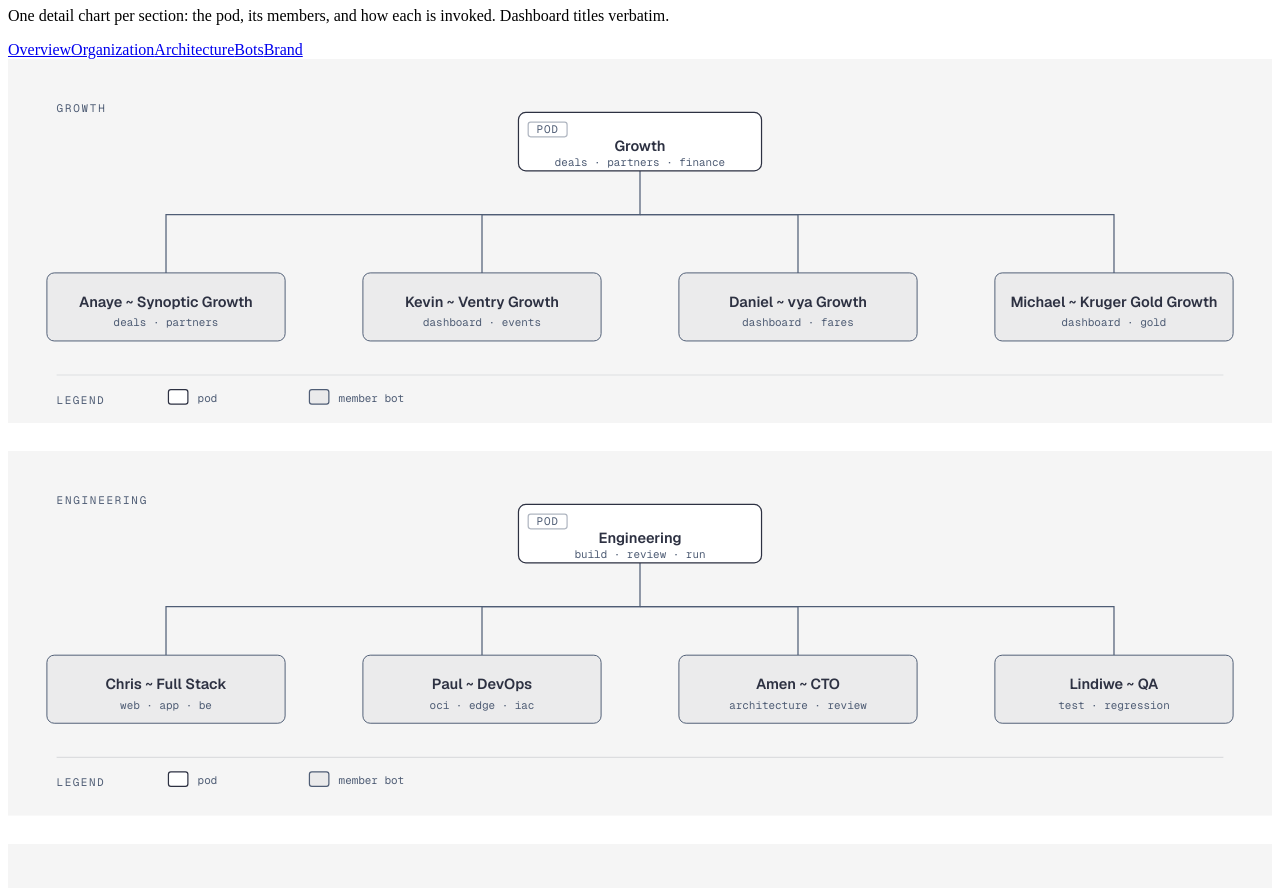
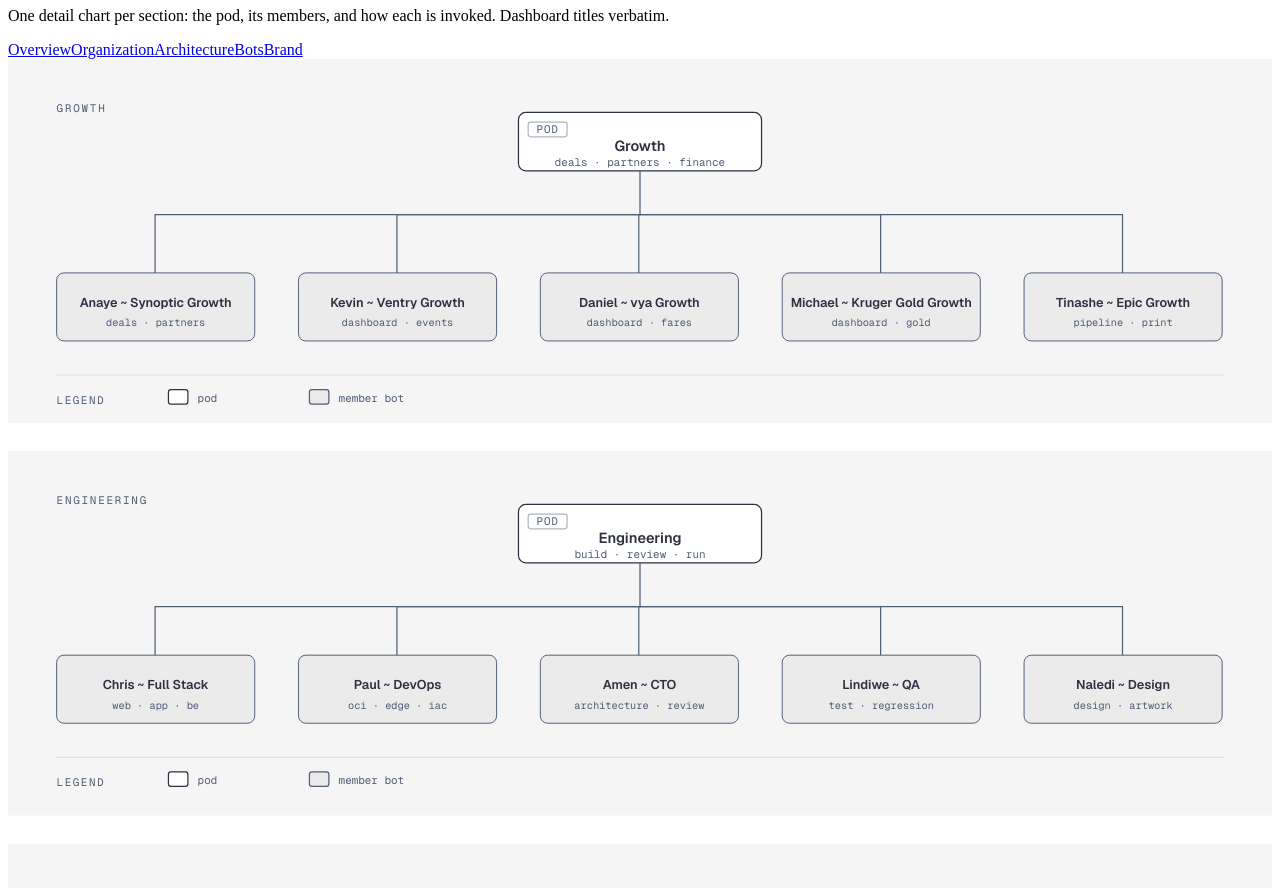
Before and after one commit to synoptic-agents/operations, a website built with Vite: page bots/index.html in a window 1280 px wide. Shown: the part 107-995 px from the top of the page. Built offline with nearby package versions, Linux system fonts and the light colour scheme.

Commit message:
ops: Epic Growth + Design seat icons; boards now twelve profiles

```diff
--- a/bots/index.html
+++ b/bots/index.html
@@ -13,7 +13,7 @@
   <div class="container">
     <div class="header">
       <p class="header-eyebrow">Synotech · Operations · Bots</p>
-      <h1>Ten profiles, three sections</h1>
+      <h1>Twelve profiles, three sections</h1>
       <p class="subtitle">One detail chart per section: the pod, its members, and how each is invoked. Dashboard titles verbatim.</p>
       <nav class="topnav"><a href="/operations/">Overview</a><a href="/operations/organization/">Organization</a><a href="/operations/topology/">Architecture</a><a href="/operations/bots/" class="on">Bots</a><a href="/operations/brand/">Brand</a></nav>
     </div>
@@ -23,15 +23,17 @@
         <rect width="1040" height="300" fill="#f5f5f5"/>
         <defs><marker id="arrow" markerWidth="8" markerHeight="6" refX="7" refY="3" orient="auto"><polygon points="0 0,8 3,0 6" fill="#4f5d75"/></marker></defs>
         <text x="40" y="44" fill="#4f5d75" font-family="'Geist Mono',monospace" font-size="9" letter-spacing=".16em">GROWTH</text>
-        <path d="M 520 92 L 520 128 L 130 128 L 130 176" fill="none" stroke="#4f5d75" stroke-width="1"/>
-        <path d="M 520 128 L 390 128 L 390 176" fill="none" stroke="#4f5d75" stroke-width="1"/>
-        <path d="M 520 128 L 650 128 L 650 176" fill="none" stroke="#4f5d75" stroke-width="1"/>
-        <path d="M 520 128 L 910 128 L 910 176" fill="none" stroke="#4f5d75" stroke-width="1"/>
+        <path d="M 520 92 L 520 128 L 121 128 L 121 176" fill="none" stroke="#4f5d75" stroke-width="1"/>
+        <path d="M 520 128 L 320 128 L 320 176" fill="none" stroke="#4f5d75" stroke-width="1"/>
+        <path d="M 520 128 L 519 128 L 519 176" fill="none" stroke="#4f5d75" stroke-width="1"/>
+        <path d="M 520 128 L 718 128 L 718 176" fill="none" stroke="#4f5d75" stroke-width="1"/>
+        <path d="M 520 128 L 917 128 L 917 176" fill="none" stroke="#4f5d75" stroke-width="1"/>
         <rect x="420" y="44" width="200" height="48" rx="6" fill="#f5f5f5"/><rect x="420" y="44" width="200" height="48" rx="6" fill="#ffffff" stroke="#2d3142"/><rect x="428" y="52" width="32" height="12" rx="2" fill="transparent" stroke="#4f5d75" opacity=".45"/><text x="444" y="61" fill="#4f5d75" font-family="'Geist Mono',monospace" font-size="9" text-anchor="middle" letter-spacing=".08em">POD</text><text x="520" y="76" fill="#2d3142" font-family="'Geist',sans-serif" font-size="12" font-weight="600" text-anchor="middle">Growth</text><text x="520" y="88" fill="#4f5d75" font-family="'Geist Mono',monospace" font-size="9" text-anchor="middle">deals · partners · finance</text>
-        <rect x="32" y="176" width="196" height="56" rx="6" fill="#f5f5f5"/><rect x="32" y="176" width="196" height="56" rx="6" fill="rgba(45,49,66,.05)" stroke="#4f5d75" stroke-width=".8"/><text x="130" y="204" fill="#2d3142" font-family="'Geist',sans-serif" font-size="12" font-weight="600" text-anchor="middle">Anaye ~ Synoptic Growth</text><text x="130" y="220" fill="#4f5d75" font-family="'Geist Mono',monospace" font-size="9" text-anchor="middle">deals · partners</text>
-        <rect x="292" y="176" width="196" height="56" rx="6" fill="#f5f5f5"/><rect x="292" y="176" width="196" height="56" rx="6" fill="rgba(45,49,66,.05)" stroke="#4f5d75" stroke-width=".8"/><text x="390" y="204" fill="#2d3142" font-family="'Geist',sans-serif" font-size="12" font-weight="600" text-anchor="middle">Kevin ~ Ventry Growth</text><text x="390" y="220" fill="#4f5d75" font-family="'Geist Mono',monospace" font-size="9" text-anchor="middle">dashboard · events</text>
-        <rect x="552" y="176" width="196" height="56" rx="6" fill="#f5f5f5"/><rect x="552" y="176" width="196" height="56" rx="6" fill="rgba(45,49,66,.05)" stroke="#4f5d75" stroke-width=".8"/><text x="650" y="204" fill="#2d3142" font-family="'Geist',sans-serif" font-size="12" font-weight="600" text-anchor="middle">Daniel ~ vya Growth</text><text x="650" y="220" fill="#4f5d75" font-family="'Geist Mono',monospace" font-size="9" text-anchor="middle">dashboard · fares</text>
-        <rect x="812" y="176" width="196" height="56" rx="6" fill="#f5f5f5"/><rect x="812" y="176" width="196" height="56" rx="6" fill="rgba(45,49,66,.05)" stroke="#4f5d75" stroke-width=".8"/><text x="910" y="204" fill="#2d3142" font-family="'Geist',sans-serif" font-size="12" font-weight="600" text-anchor="middle">Michael ~ Kruger Gold Growth</text><text x="910" y="220" fill="#4f5d75" font-family="'Geist Mono',monospace" font-size="9" text-anchor="middle">dashboard · gold</text>
+        <rect x="40" y="176" width="163" height="56" rx="6" fill="#f5f5f5"/><rect x="40" y="176" width="163" height="56" rx="6" fill="rgba(45,49,66,.05)" stroke="#4f5d75" stroke-width=".8"/><text x="121.5" y="204" fill="#2d3142" font-family="'Geist',sans-serif" font-size="10.5" font-weight="600" text-anchor="middle">Anaye ~ Synoptic Growth</text><text x="121.5" y="220" fill="#4f5d75" font-family="'Geist Mono',monospace" font-size="8.5" text-anchor="middle">deals · partners</text>
+        <rect x="239" y="176" width="163" height="56" rx="6" fill="#f5f5f5"/><rect x="239" y="176" width="163" height="56" rx="6" fill="rgba(45,49,66,.05)" stroke="#4f5d75" stroke-width=".8"/><text x="320.5" y="204" fill="#2d3142" font-family="'Geist',sans-serif" font-size="10.5" font-weight="600" text-anchor="middle">Kevin ~ Ventry Growth</text><text x="320.5" y="220" fill="#4f5d75" font-family="'Geist Mono',monospace" font-size="8.5" text-anchor="middle">dashboard · events</text>
+        <rect x="438" y="176" width="163" height="56" rx="6" fill="#f5f5f5"/><rect x="438" y="176" width="163" height="56" rx="6" fill="rgba(45,49,66,.05)" stroke="#4f5d75" stroke-width=".8"/><text x="519.5" y="204" fill="#2d3142" font-family="'Geist',sans-serif" font-size="10.5" font-weight="600" text-anchor="middle">Daniel ~ vya Growth</text><text x="519.5" y="220" fill="#4f5d75" font-family="'Geist Mono',monospace" font-size="8.5" text-anchor="middle">dashboard · fares</text>
+        <rect x="637" y="176" width="163" height="56" rx="6" fill="#f5f5f5"/><rect x="637" y="176" width="163" height="56" rx="6" fill="rgba(45,49,66,.05)" stroke="#4f5d75" stroke-width=".8"/><text x="718.5" y="204" fill="#2d3142" font-family="'Geist',sans-serif" font-size="10.5" font-weight="600" text-anchor="middle">Michael ~ Kruger Gold Growth</text><text x="718.5" y="220" fill="#4f5d75" font-family="'Geist Mono',monospace" font-size="8.5" text-anchor="middle">dashboard · gold</text>
+        <rect x="836" y="176" width="163" height="56" rx="6" fill="#f5f5f5"/><rect x="836" y="176" width="163" height="56" rx="6" fill="rgba(45,49,66,.05)" stroke="#4f5d75" stroke-width=".8"/><text x="917.5" y="204" fill="#2d3142" font-family="'Geist',sans-serif" font-size="10.5" font-weight="600" text-anchor="middle">Tinashe ~ Epic Growth</text><text x="917.5" y="220" fill="#4f5d75" font-family="'Geist Mono',monospace" font-size="8.5" text-anchor="middle">pipeline · print</text>
         <line x1="40" y1="260" x2="1000" y2="260" stroke="rgba(45,49,66,.12)"/><text x="40" y="284" fill="#4f5d75" font-family="'Geist Mono',monospace" font-size="9" letter-spacing=".14em">LEGEND</text><rect x="132" y="272" width="16" height="12" rx="2" fill="#ffffff" stroke="#2d3142"/><text x="156" y="282" fill="#4f5d75" font-family="'Geist Mono',monospace" font-size="9">pod</text><rect x="248" y="272" width="16" height="12" rx="2" fill="rgba(45,49,66,.05)" stroke="#4f5d75"/><text x="272" y="282" fill="#4f5d75" font-family="'Geist Mono',monospace" font-size="9">member bot</text>
       </svg>
     </div>
@@ -40,15 +42,17 @@
       <svg viewBox="0 0 1040 300" xmlns="http://www.w3.org/2000/svg" role="img" aria-label="Engineering bots">
         <rect width="1040" height="300" fill="#f5f5f5"/>
         <text x="40" y="44" fill="#4f5d75" font-family="'Geist Mono',monospace" font-size="9" letter-spacing=".16em">ENGINEERING</text>
-        <path d="M 520 92 L 520 128 L 130 128 L 130 168" fill="none" stroke="#4f5d75" stroke-width="1"/>
-        <path d="M 520 128 L 390 128 L 390 168" fill="none" stroke="#4f5d75" stroke-width="1"/>
-        <path d="M 520 128 L 650 128 L 650 168" fill="none" stroke="#4f5d75" stroke-width="1"/>
-        <path d="M 520 128 L 910 128 L 910 168" fill="none" stroke="#4f5d75" stroke-width="1"/>
+        <path d="M 520 92 L 520 128 L 121 128 L 121 168" fill="none" stroke="#4f5d75" stroke-width="1"/>
+        <path d="M 520 128 L 320 128 L 320 168" fill="none" stroke="#4f5d75" stroke-width="1"/>
+        <path d="M 520 128 L 519 128 L 519 168" fill="none" stroke="#4f5d75" stroke-width="1"/>
+        <path d="M 520 128 L 718 128 L 718 168" fill="none" stroke="#4f5d75" stroke-width="1"/>
+        <path d="M 520 128 L 917 128 L 917 168" fill="none" stroke="#4f5d75" stroke-width="1"/>
         <rect x="420" y="44" width="200" height="48" rx="6" fill="#f5f5f5"/><rect x="420" y="44" width="200" height="48" rx="6" fill="#ffffff" stroke="#2d3142"/><rect x="428" y="52" width="32" height="12" rx="2" fill="transparent" stroke="#4f5d75" opacity=".45"/><text x="444" y="61" fill="#4f5d75" font-family="'Geist Mono',monospace" font-size="9" text-anchor="middle" letter-spacing=".08em">POD</text><text x="520" y="76" fill="#2d3142" font-family="'Geist',sans-serif" font-size="12" font-weight="600" text-anchor="middle">Engineering</text><text x="520" y="88" fill="#4f5d75" font-family="'Geist Mono',monospace" font-size="9" text-anchor="middle">build · review · run</text>
-        <rect x="32" y="168" width="196" height="56" rx="6" fill="#f5f5f5"/><rect x="32" y="168" width="196" height="56" rx="6" fill="rgba(45,49,66,.05)" stroke="#4f5d75" stroke-width=".8"/><text x="130" y="196" fill="#2d3142" font-family="'Geist',sans-serif" font-size="12" font-weight="600" text-anchor="middle">Chris ~ Full Stack</text><text x="130" y="212" fill="#4f5d75" font-family="'Geist Mono',monospace" font-size="9" text-anchor="middle">web · app · be</text>
-        <rect x="292" y="168" width="196" height="56" rx="6" fill="#f5f5f5"/><rect x="292" y="168" width="196" height="56" rx="6" fill="rgba(45,49,66,.05)" stroke="#4f5d75" stroke-width=".8"/><text x="390" y="196" fill="#2d3142" font-family="'Geist',sans-serif" font-size="12" font-weight="600" text-anchor="middle">Paul ~ DevOps</text><text x="390" y="212" fill="#4f5d75" font-family="'Geist Mono',monospace" font-size="9" text-anchor="middle">oci · edge · iac</text>
-        <rect x="552" y="168" width="196" height="56" rx="6" fill="#f5f5f5"/><rect x="552" y="168" width="196" height="56" rx="6" fill="rgba(45,49,66,.05)" stroke="#4f5d75" stroke-width=".8"/><text x="650" y="196" fill="#2d3142" font-family="'Geist',sans-serif" font-size="12" font-weight="600" text-anchor="middle">Amen ~ CTO</text><text x="650" y="212" fill="#4f5d75" font-family="'Geist Mono',monospace" font-size="9" text-anchor="middle">architecture · review</text>
-        <rect x="812" y="168" width="196" height="56" rx="6" fill="#f5f5f5"/><rect x="812" y="168" width="196" height="56" rx="6" fill="rgba(45,49,66,.05)" stroke="#4f5d75" stroke-width=".8"/><text x="910" y="196" fill="#2d3142" font-family="'Geist',sans-serif" font-size="12" font-weight="600" text-anchor="middle">Lindiwe ~ QA</text><text x="910" y="212" fill="#4f5d75" font-family="'Geist Mono',monospace" font-size="9" text-anchor="middle">test · regression</text>
+        <rect x="40" y="168" width="163" height="56" rx="6" fill="#f5f5f5"/><rect x="40" y="168" width="163" height="56" rx="6" fill="rgba(45,49,66,.05)" stroke="#4f5d75" stroke-width=".8"/><text x="121.5" y="196" fill="#2d3142" font-family="'Geist',sans-serif" font-size="10.5" font-weight="600" text-anchor="middle">Chris ~ Full Stack</text><text x="121.5" y="212" fill="#4f5d75" font-family="'Geist Mono',monospace" font-size="8.5" text-anchor="middle">web · app · be</text>
+        <rect x="239" y="168" width="163" height="56" rx="6" fill="#f5f5f5"/><rect x="239" y="168" width="163" height="56" rx="6" fill="rgba(45,49,66,.05)" stroke="#4f5d75" stroke-width=".8"/><text x="320.5" y="196" fill="#2d3142" font-family="'Geist',sans-serif" font-size="10.5" font-weight="600" text-anchor="middle">Paul ~ DevOps</text><text x="320.5" y="212" fill="#4f5d75" font-family="'Geist Mono',monospace" font-size="8.5" text-anchor="middle">oci · edge · iac</text>
+        <rect x="438" y="168" width="163" height="56" rx="6" fill="#f5f5f5"/><rect x="438" y="168" width="163" height="56" rx="6" fill="rgba(45,49,66,.05)" stroke="#4f5d75" stroke-width=".8"/><text x="519.5" y="196" fill="#2d3142" font-family="'Geist',sans-serif" font-size="10.5" font-weight="600" text-anchor="middle">Amen ~ CTO</text><text x="519.5" y="212" fill="#4f5d75" font-family="'Geist Mono',monospace" font-size="8.5" text-anchor="middle">architecture · review</text>
+        <rect x="637" y="168" width="163" height="56" rx="6" fill="#f5f5f5"/><rect x="637" y="168" width="163" height="56" rx="6" fill="rgba(45,49,66,.05)" stroke="#4f5d75" stroke-width=".8"/><text x="718.5" y="196" fill="#2d3142" font-family="'Geist',sans-serif" font-size="10.5" font-weight="600" text-anchor="middle">Lindiwe ~ QA</text><text x="718.5" y="212" fill="#4f5d75" font-family="'Geist Mono',monospace" font-size="8.5" text-anchor="middle">test · regression</text>
+        <rect x="836" y="168" width="163" height="56" rx="6" fill="#f5f5f5"/><rect x="836" y="168" width="163" height="56" rx="6" fill="rgba(45,49,66,.05)" stroke="#4f5d75" stroke-width=".8"/><text x="917.5" y="196" fill="#2d3142" font-family="'Geist',sans-serif" font-size="10.5" font-weight="600" text-anchor="middle">Naledi ~ Design</text><text x="917.5" y="212" fill="#4f5d75" font-family="'Geist Mono',monospace" font-size="8.5" text-anchor="middle">design · artwork</text>
         <line x1="40" y1="252" x2="1000" y2="252" stroke="rgba(45,49,66,.12)"/><text x="40" y="276" fill="#4f5d75" font-family="'Geist Mono',monospace" font-size="9" letter-spacing=".14em">LEGEND</text><rect x="132" y="264" width="16" height="12" rx="2" fill="#ffffff" stroke="#2d3142"/><text x="156" y="274" fill="#4f5d75" font-family="'Geist Mono',monospace" font-size="9">pod</text><rect x="248" y="264" width="16" height="12" rx="2" fill="rgba(45,49,66,.05)" stroke="#4f5d75"/><text x="272" y="274" fill="#4f5d75" font-family="'Geist Mono',monospace" font-size="9">member bot</text>
       </svg>
     </div>
@@ -68,7 +72,7 @@
 
     <div class="cards">
       <div class="card"><p class="eyebrow">Invoke</p><div class="card-header"><span class="card-dot coral"></span><h3>Dashboard, API, channel</h3></div><p>Every bot answers on the dashboard switcher, the /v1 API, and its messaging channel. Pick the surface, not the bot.</p></div>
-      <div class="card"><p class="eyebrow">Skills</p><div class="card-header"><span class="card-dot ink"></span><h3>Assigned, not piled on</h3></div><ul><li>Full-stack: software-development + web</li><li>DevOps: devops · CTO: review subset · QA: testing subset</li><li>Exec and Growth: productivity + note-taking</li></ul></div>
+      <div class="card"><p class="eyebrow">Skills</p><div class="card-header"><span class="card-dot ink"></span><h3>Assigned, not piled on</h3></div><ul><li>Full-stack: software-development + web</li><li>DevOps: devops · CTO: review subset · QA: testing subset · Design: creative + web</li><li>Exec and Growth: productivity + note-taking</li></ul></div>
       <div class="card"><p class="eyebrow">Source</p><div class="card-header"><span class="card-dot muted"></span><h3>Repo truth</h3></div><p>Distributions in synoptic-agents/hermes/bots, synced to the box. Model default is central.</p></div>
     </div>
 
```
Also changed, not shown: index.html (+2 -2 lines), public/brand/seats/naledi.png (added), public/brand/seats/tinashe.png (added).
